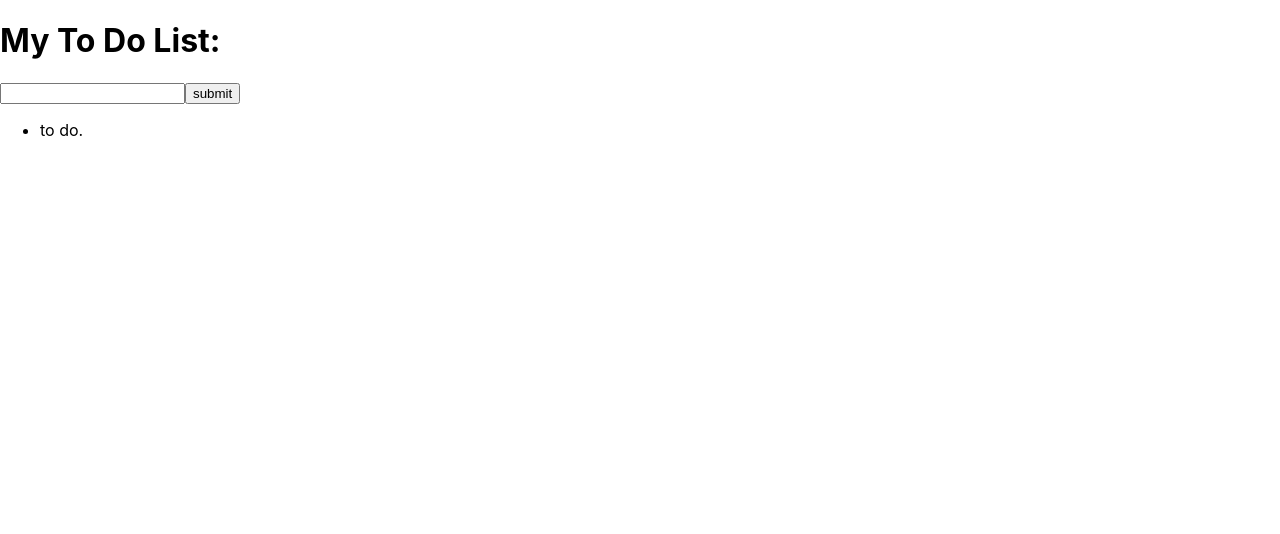
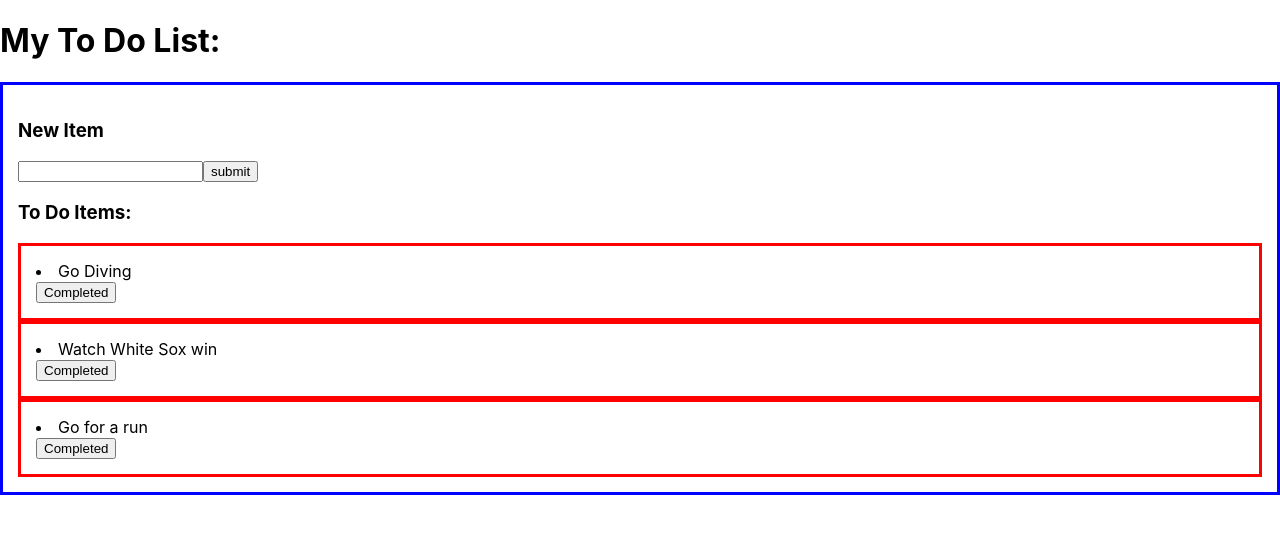
Before and after one commit to morancathy/to-do-app, a React (Create React App) app: page / in a window 1280 px wide. Shown: the top 534 px of the page. Built offline with nearby package versions, Linux system fonts and the light colour scheme.

Commit message:
created form and looped over to do items

```diff
--- a/src/ToDo.js
+++ b/src/ToDo.js
@@ -3,16 +3,20 @@ import toDoListData from "./components/toDoListData";
 
 function ToDo(props) {
   return (
-    <section>
-      <form>
-        <input type="text"></input>
-        <input type="submit" value="submit"></input>
-      </form>
-      <ul>
-        <li>
-          to do.
-        </li>
-      </ul>
+
+    <section className="toDoList">
+    <h3>New Item</h3>
+    <form>
+      <input type="text"></input>
+      <input type="submit" value="submit"></input>
+    </form>
+    <h3>To Do Items:</h3>
+      {toDoListData.map((thing, index) => (
+        <div key={index} className="toDoItem">
+          <li>{thing.title}</li>
+          <button>Completed</button>
+        </div>
+      ))}
     </section>
   )
 };
--- a/src/components/toDoListData.js
+++ b/src/components/toDoListData.js
@@ -4,7 +4,7 @@ const toDoListData = [
     completed: true
   },
   {
-    title: "Watch White Sox game",
+    title: "Watch White Sox win",
     completed: false
   },
   {
--- a/src/styles.css
+++ b/src/styles.css
@@ -11,3 +11,12 @@ code {
   font-family: source-code-pro, Menlo, Monaco, Consolas, 'Courier New',
     monospace;
 }
+
+.toDoList {
+  border: solid blue;
+  padding: 15px;
+}
+.toDoItem {
+  border: solid red;
+  padding: 15px;
+}
```
